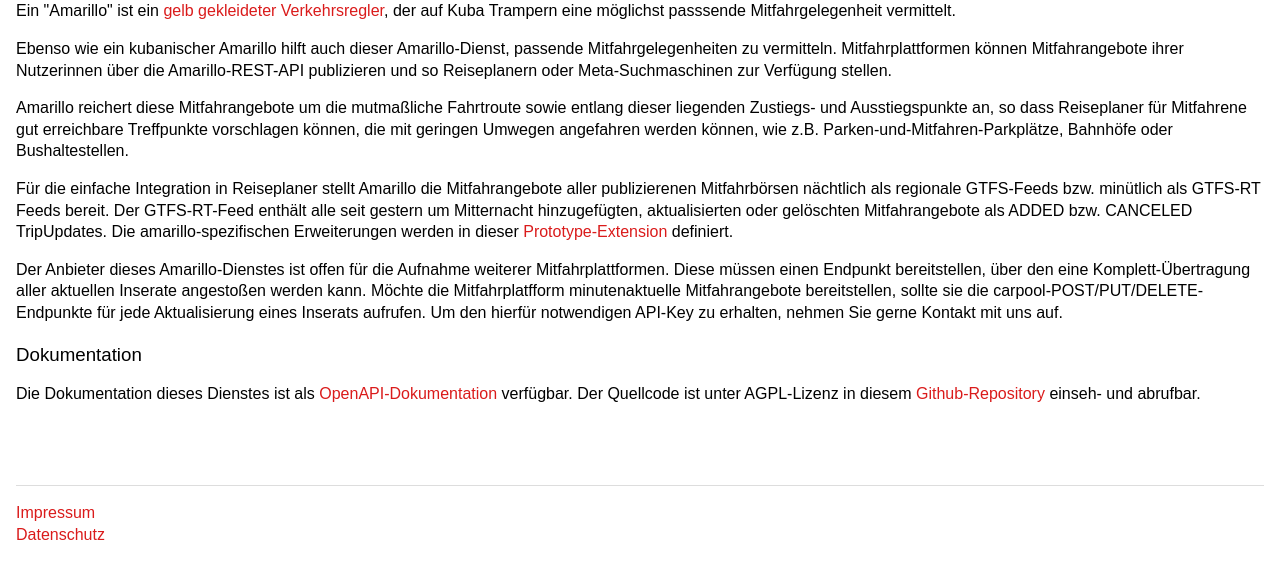
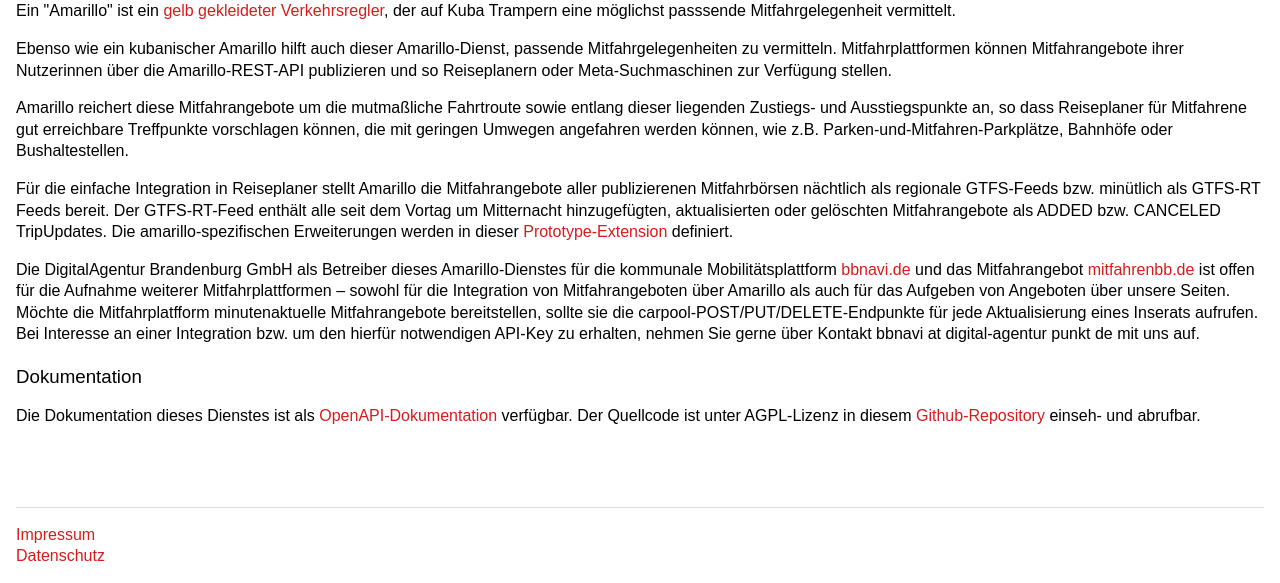
Before and after one commit to mfdz/amarillo, a FastAPI app: page / in a window 1280 px wide. Shown: the part 233-816 px from the top of the page. Before the commit the page ends 773 px from the top, so only its background shows below. Run offline with FastAPI, Linux system fonts and the light colour scheme; parts of the project's set-up code (start-up, migrations or seed data) failed here and were passed over.

Commit message:
Added some infos to index page

```diff
--- a/templates/home/index.html
+++ b/templates/home/index.html
@@ -19,11 +19,10 @@
     </p>
     <p>
         Für die einfache Integration in Reiseplaner stellt Amarillo die Mitfahrangebote aller
-        publizierenen Mitfahrbörsen nächtlich als regionale GTFS-Feeds bzw. minütlich als GTFS-RT Feeds bereit. Der GTFS-RT-Feed enthält alle seit gestern um Mitternacht hinzugefügten, aktualisierten oder gelöschten Mitfahrangebote als ADDED bzw. CANCELED TripUpdates. Die amarillo-spezifischen Erweiterungen werden in dieser <a href="https://github.com/mfdz/amarillo/blob/main/app/proto/realtime_extension.proto">Prototype-Extension</a> definiert.
+        publizierenen Mitfahrbörsen nächtlich als regionale GTFS-Feeds bzw. minütlich als GTFS-RT Feeds bereit. Der GTFS-RT-Feed enthält alle seit dem Vortag um Mitternacht hinzugefügten, aktualisierten oder gelöschten Mitfahrangebote als ADDED bzw. CANCELED TripUpdates. Die amarillo-spezifischen Erweiterungen werden in dieser <a href="https://github.com/mfdz/amarillo/blob/main/app/proto/realtime_extension.proto">Prototype-Extension</a> definiert.
     </p>
     <p>
-        Der Anbieter dieses Amarillo-Dienstes ist offen für die Aufnahme weiterer Mitfahrplattformen. Diese müssen einen Endpunkt bereitstellen, über den eine Komplett-Übertragung aller aktuellen Inserate angestoßen werden kann. Möchte die Mitfahrplatfform minutenaktuelle Mitfahrangebote bereitstellen, sollte sie die carpool-POST/PUT/DELETE-Endpunkte für jede Aktualisierung eines Inserats aufrufen.
-        Um den hierfür notwendigen API-Key zu erhalten, nehmen Sie gerne Kontakt mit uns auf.
+        Die DigitalAgentur Brandenburg GmbH als Betreiber dieses Amarillo-Dienstes für die kommunale Mobilitätsplattform <a href="https://bbnavi.de">bbnavi.de</a> und das Mitfahrangebot <a href="https://mitfahrenbb.de">mitfahrenbb.de</a> ist offen für die Aufnahme weiterer Mitfahrplattformen – sowohl für die Integration von Mitfahrangeboten über Amarillo als auch für das Aufgeben von Angeboten über unsere Seiten. Möchte die Mitfahrplatfform minutenaktuelle Mitfahrangebote bereitstellen, sollte sie die carpool-POST/PUT/DELETE-Endpunkte für jede Aktualisierung eines Inserats aufrufen. Bei Interesse an einer Integration bzw. um den hierfür notwendigen API-Key zu erhalten, nehmen Sie gerne über Kontakt bbnavi at digital-agentur punkt de mit uns auf.
     </p>
 
     <h3>Dokumentation</h3>
```
